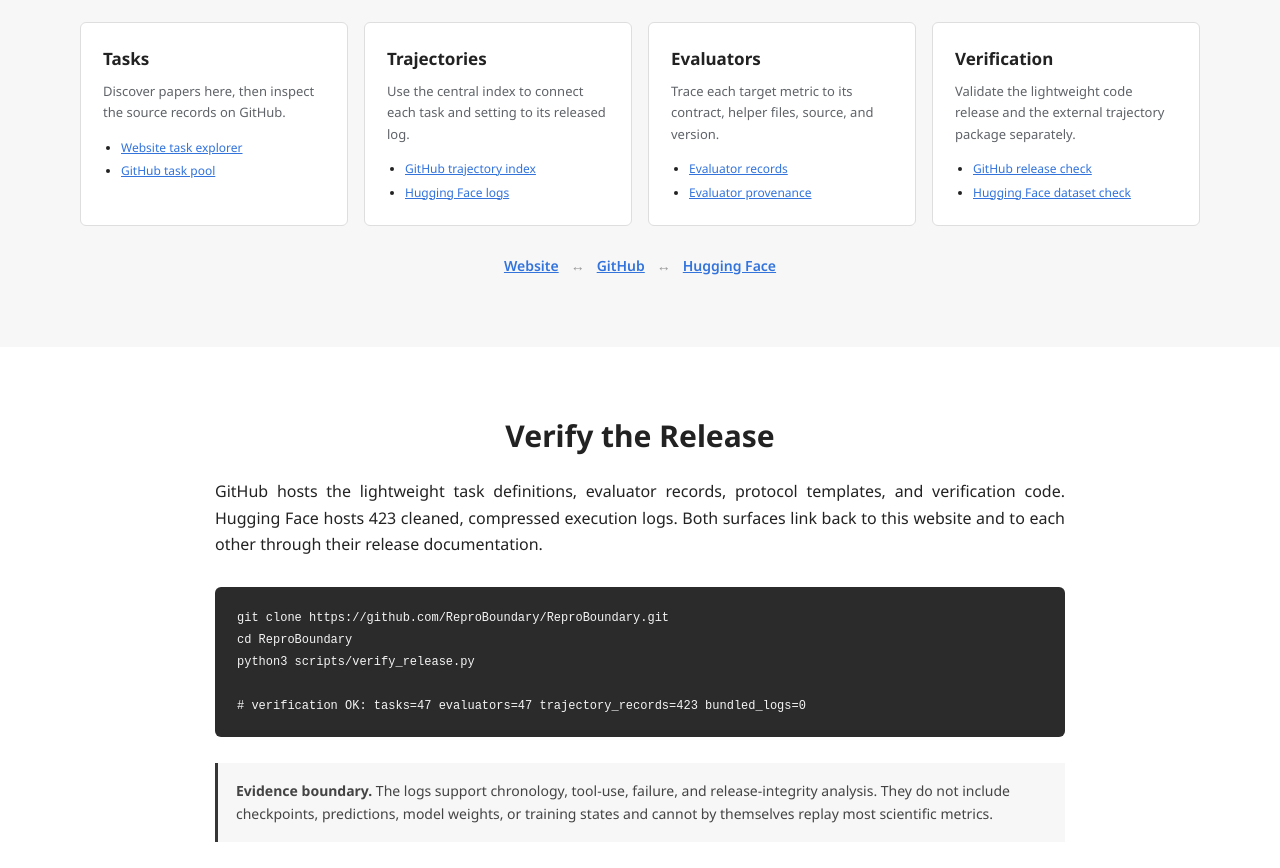
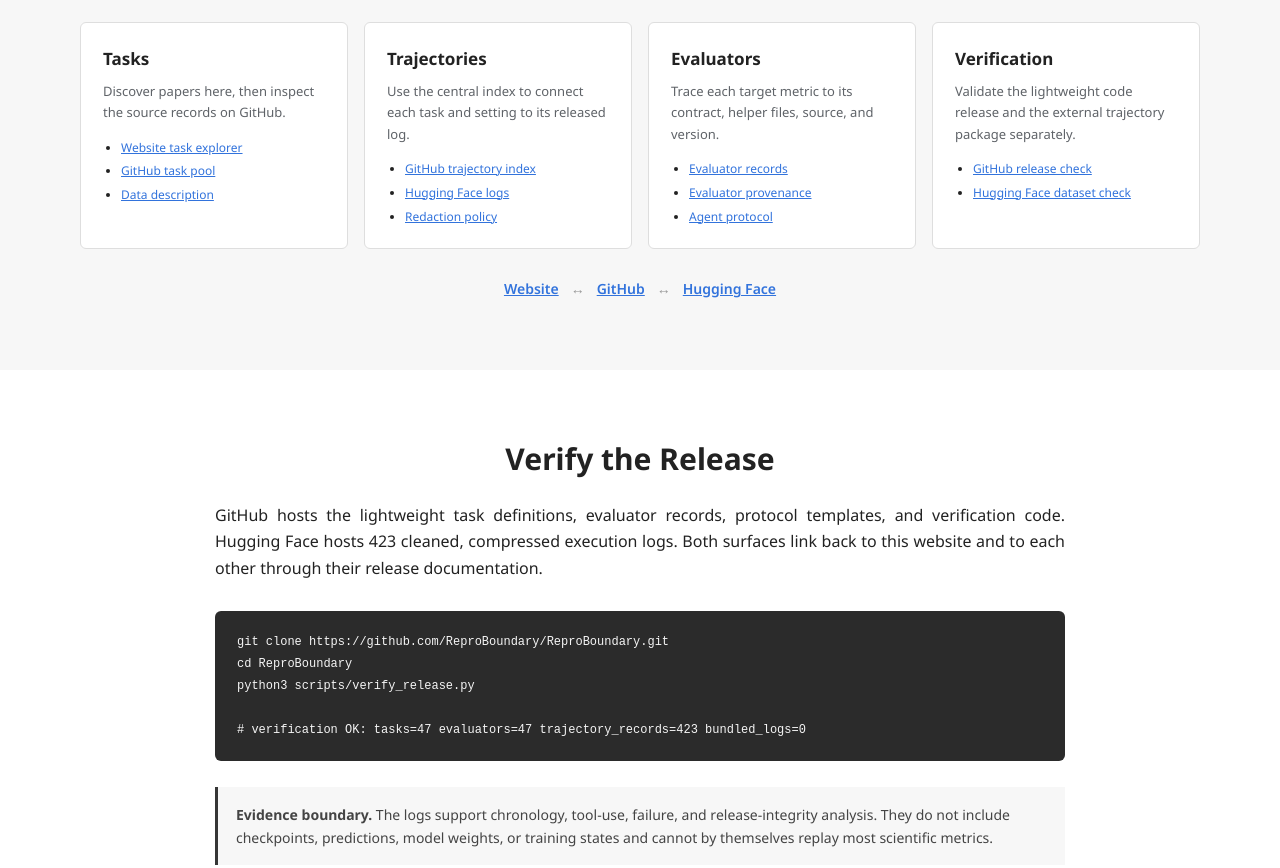
Before and after one commit to ReproBoundary/ReproBoundary.github.io, a plain HTML site: page index.html in a window 1280 px wide. Shown: the part 5840-6708 px from the top of the page. Drawn offline with nearby package versions, Linux system fonts and the light colour scheme.

Commit message:
Connect release surfaces and simplify task metadata

```diff
--- a/index.html
+++ b/index.html
@@ -157,17 +157,17 @@
           <article>
             <h3>Tasks</h3>
             <p>Discover papers here, then inspect the source records on GitHub.</p>
-            <ul><li><a href="#tasks">Website task explorer</a></li><li><a href="https://github.com/ReproBoundary/ReproBoundary/tree/main/task_pool">GitHub task pool</a></li></ul>
+            <ul><li><a href="#tasks">Website task explorer</a></li><li><a href="https://github.com/ReproBoundary/ReproBoundary/tree/main/task_pool">GitHub task pool</a></li><li><a href="https://github.com/ReproBoundary/ReproBoundary/blob/main/docs/DATA_CARD.md">Data description</a></li></ul>
           </article>
           <article>
             <h3>Trajectories</h3>
             <p>Use the central index to connect each task and setting to its released log.</p>
-            <ul><li><a href="https://github.com/ReproBoundary/ReproBoundary/blob/main/trajectories/TRAJECTORY_INDEX.csv">GitHub trajectory index</a></li><li><a href="https://huggingface.co/datasets/SupingSun/ReproBoundary-Execution-Trajectories">Hugging Face logs</a></li></ul>
+            <ul><li><a href="https://github.com/ReproBoundary/ReproBoundary/blob/main/trajectories/TRAJECTORY_INDEX.csv">GitHub trajectory index</a></li><li><a href="https://huggingface.co/datasets/SupingSun/ReproBoundary-Execution-Trajectories">Hugging Face logs</a></li><li><a href="https://huggingface.co/datasets/SupingSun/ReproBoundary-Execution-Trajectories/blob/main/docs/REDACTION_POLICY.md">Redaction policy</a></li></ul>
           </article>
           <article>
             <h3>Evaluators</h3>
             <p>Trace each target metric to its contract, helper files, source, and version.</p>
-            <ul><li><a href="https://github.com/ReproBoundary/ReproBoundary/tree/main/evaluators">Evaluator records</a></li><li><a href="https://github.com/ReproBoundary/ReproBoundary/blob/main/docs/EVALUATOR_PROVENANCE.md">Evaluator provenance</a></li></ul>
+            <ul><li><a href="https://github.com/ReproBoundary/ReproBoundary/tree/main/evaluators">Evaluator records</a></li><li><a href="https://github.com/ReproBoundary/ReproBoundary/blob/main/docs/EVALUATOR_PROVENANCE.md">Evaluator provenance</a></li><li><a href="https://github.com/ReproBoundary/ReproBoundary/tree/main/protocol">Agent protocol</a></li></ul>
           </article>
           <article>
             <h3>Verification</h3>
```
